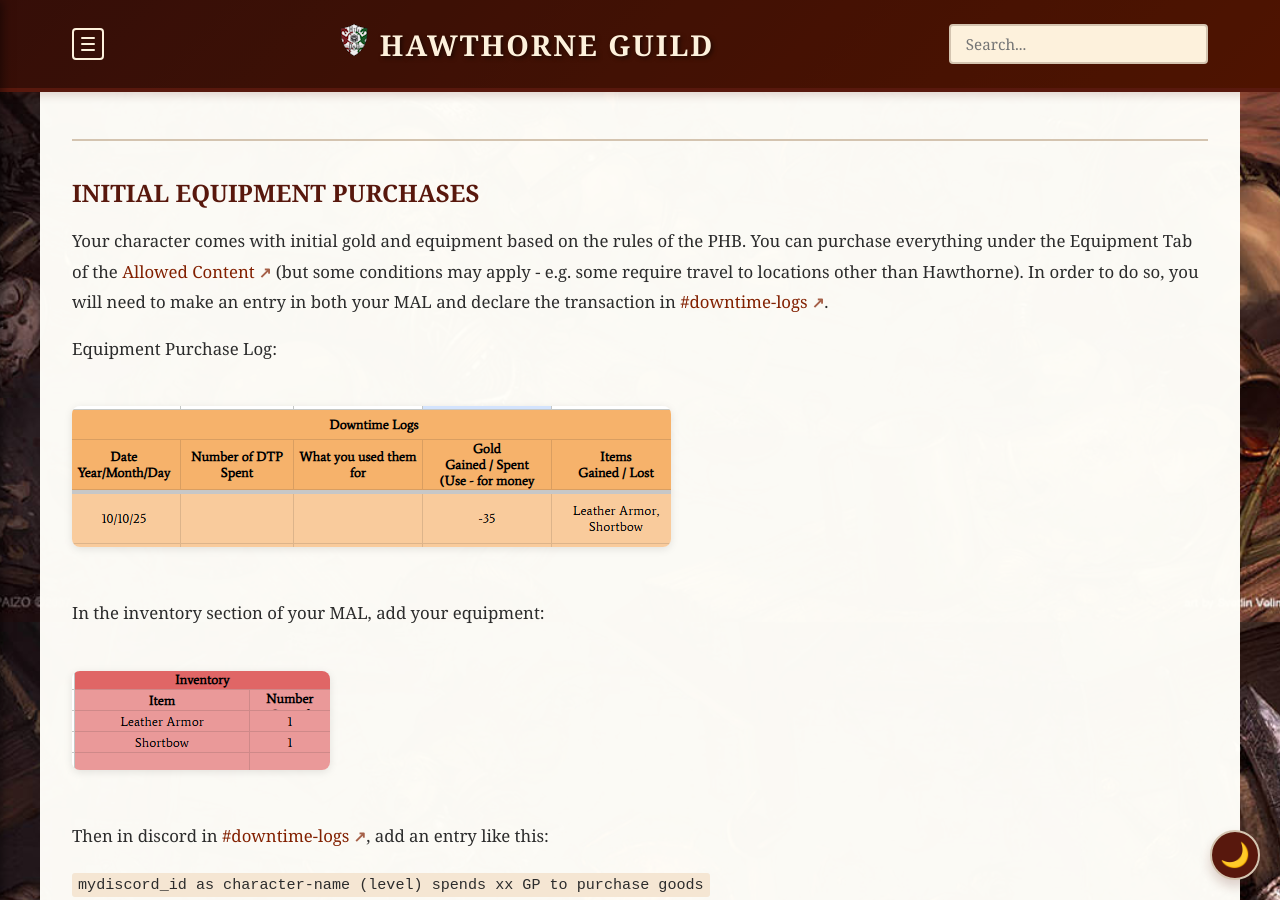
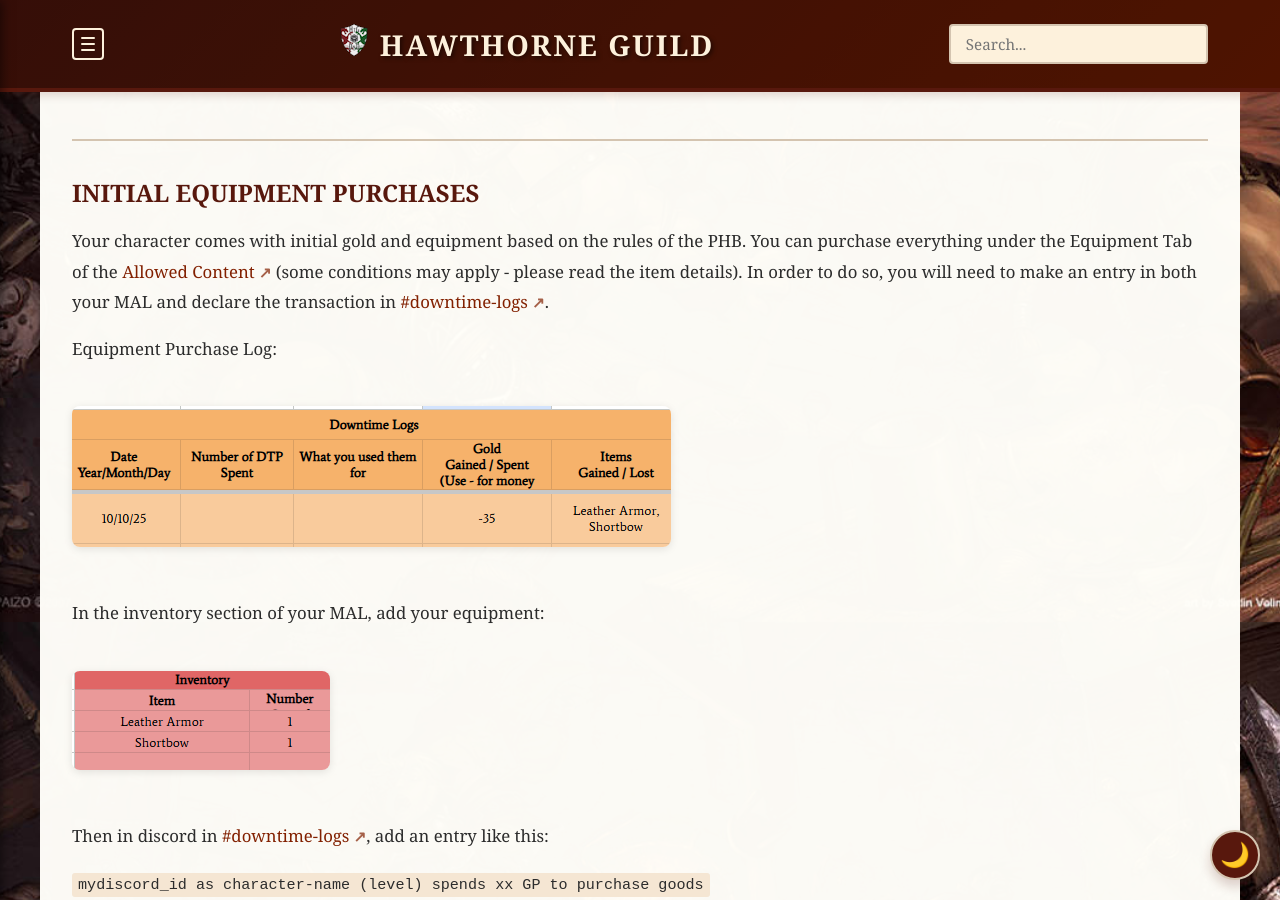
Before and after one commit to coconutswallow/Guides, a Jekyll site: the page built from _playersguide/your-mal.md, in a window 1280 px wide and 900 px high, scrolled down 2078 px. Built offline with Jekyll 4.4.1, drawn with Linux system fonts in a browser that asks for light colours; comment, search, counter and statistics services are not loaded.

Commit message:
Update your-mal.md

```diff
--- a/_playersguide/your-mal.md
+++ b/_playersguide/your-mal.md
@@ -37,7 +37,7 @@
 
 ### Initial Equipment purchases
 
-Your character comes with initial gold and equipment based on the rules of the PHB.  You can purchase everything under the Equipment Tab of the <a href="https://docs.google.com/spreadsheets/d/1fBEv1yDNTD-vwUyK6pK_oiXg2K7OiltW35iFCqxyMTY/edit?gid=552371857#gid=552371857">Allowed Content</a> (but some conditions may apply - e.g. some require travel to locations other than Hawthorne).  In order to do so, you will need to make an entry in both your MAL and declare the transaction in <a href="https://discord.com/channels/308324031478890497/617830376257093640">#downtime-logs</a>.
+Your character comes with initial gold and equipment based on the rules of the PHB.  You can purchase everything under the Equipment Tab of the <a href="https://docs.google.com/spreadsheets/d/1fBEv1yDNTD-vwUyK6pK_oiXg2K7OiltW35iFCqxyMTY/edit?gid=552371857#gid=552371857">Allowed Content</a> (some conditions may apply - please read the item details).  In order to do so, you will need to make an entry in both your MAL and declare the transaction in <a href="https://discord.com/channels/308324031478890497/617830376257093640">#downtime-logs</a>.
 
 Equipment Purchase Log:
 
```
